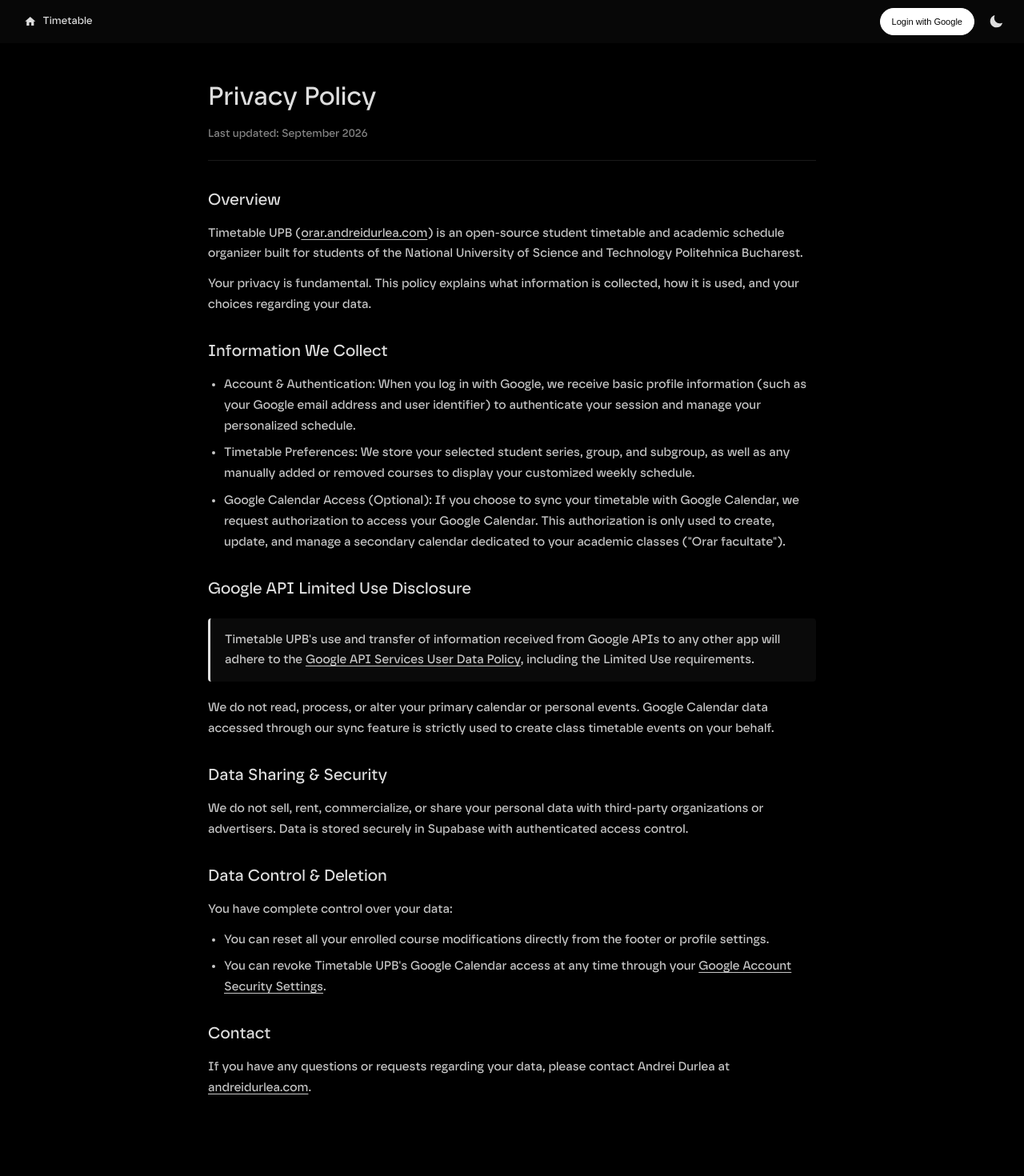
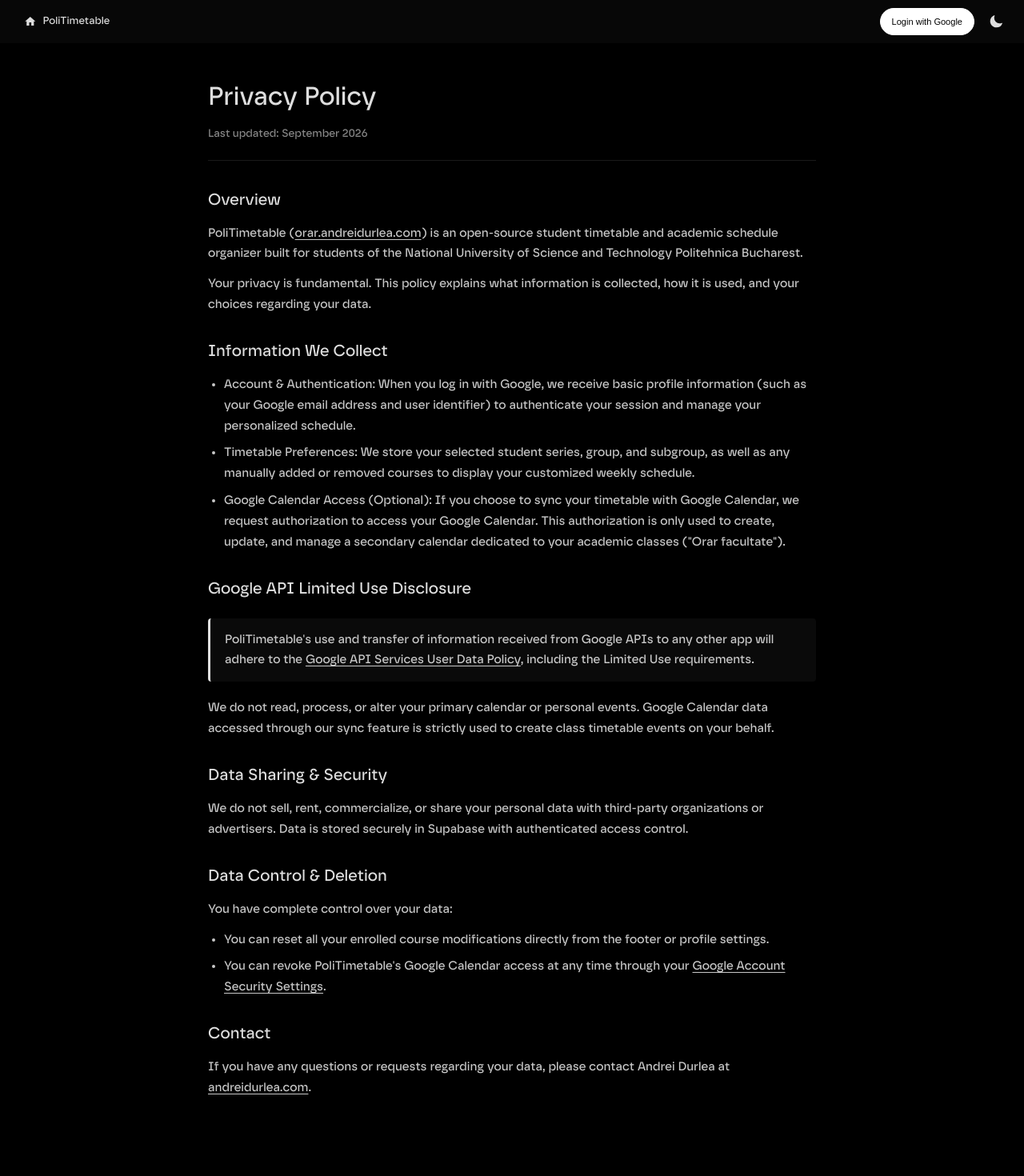
Before and after one commit to AndreiDurlea/TimetableUPB, a React (Vite) app: page /privacy in a window 1280 px wide. Shown: the top 1470 px of the page at 80% size. Built offline with nearby package versions, Linux system fonts and the light colour scheme; no server answers.

Commit message:
change brand name

```diff
--- a/index.html
+++ b/index.html
@@ -6,7 +6,10 @@
     <meta name="viewport" content="width=device-width, initial-scale=1.0, maximum-scale=1.0, user-scalable=no" />
     <meta name="theme-color" content="#000000" />
     <link rel="manifest" href="/manifest.json" />
-    <title>Orar UPB by Durlea Andrei</title>
+    <title>PoliTimetable</title>
+    <meta name="application-name" content="PoliTimetable" />
+    <meta property="og:title" content="PoliTimetable" />
+    <meta property="og:site_name" content="PoliTimetable" />
     <script>
       try {
         const theme = localStorage.getItem('app_theme');
--- a/src/components/features/generics/Navbar.tsx
+++ b/src/components/features/generics/Navbar.tsx
@@ -62,7 +62,7 @@
       <div className={styles.leftContainer}>
         <Link to="/" className={styles.navLink}>
           <HomeIcon />
-          <span className={styles.navText}>Timetable</span>
+          <span className={styles.navText}>PoliTimetable</span>
         </Link>
         {is_admin && (
           <Link to="/add" className={styles.navLink}>
--- a/src/pages/Privacy.tsx
+++ b/src/pages/Privacy.tsx
@@ -17,7 +17,7 @@
           <section className={styles.section}>
             <h2 className={styles.sectionTitle}>Overview</h2>
             <p className={styles.paragraph}>
-              Timetable UPB (<a href="https://orar.andreidurlea.com" className={styles.link}>orar.andreidurlea.com</a>) is an open-source student timetable and academic schedule organizer built for students of the National University of Science and Technology Politehnica Bucharest.
+              PoliTimetable (<a href="https://orar.andreidurlea.com" className={styles.link}>orar.andreidurlea.com</a>) is an open-source student timetable and academic schedule organizer built for students of the National University of Science and Technology Politehnica Bucharest.
             </p>
             <p className={styles.paragraph}>
               Your privacy is fundamental. This policy explains what information is collected, how it is used, and your choices regarding your data.
@@ -43,7 +43,7 @@
             <h2 className={styles.sectionTitle}>Google API Limited Use Disclosure</h2>
             <div className={styles.callout}>
               <p className={styles.paragraph} style={{ margin: 0 }}>
-                Timetable UPB&apos;s use and transfer of information received from Google APIs to any other app will adhere to the{' '}
+                PoliTimetable&apos;s use and transfer of information received from Google APIs to any other app will adhere to the{' '}
                 <a
                   href="https://developers.google.com/terms/api-services-user-data-policy"
                   target="_blank"
@@ -77,7 +77,7 @@
                 You can reset all your enrolled course modifications directly from the footer or profile settings.
               </li>
               <li className={styles.listItem}>
-                You can revoke Timetable UPB&apos;s Google Calendar access at any time through your{' '}
+                You can revoke PoliTimetable&apos;s Google Calendar access at any time through your{' '}
                 <a
                   href="https://myaccount.google.com/permissions"
                   target="_blank"
```
Also changed, not shown: public/manifest.json.
